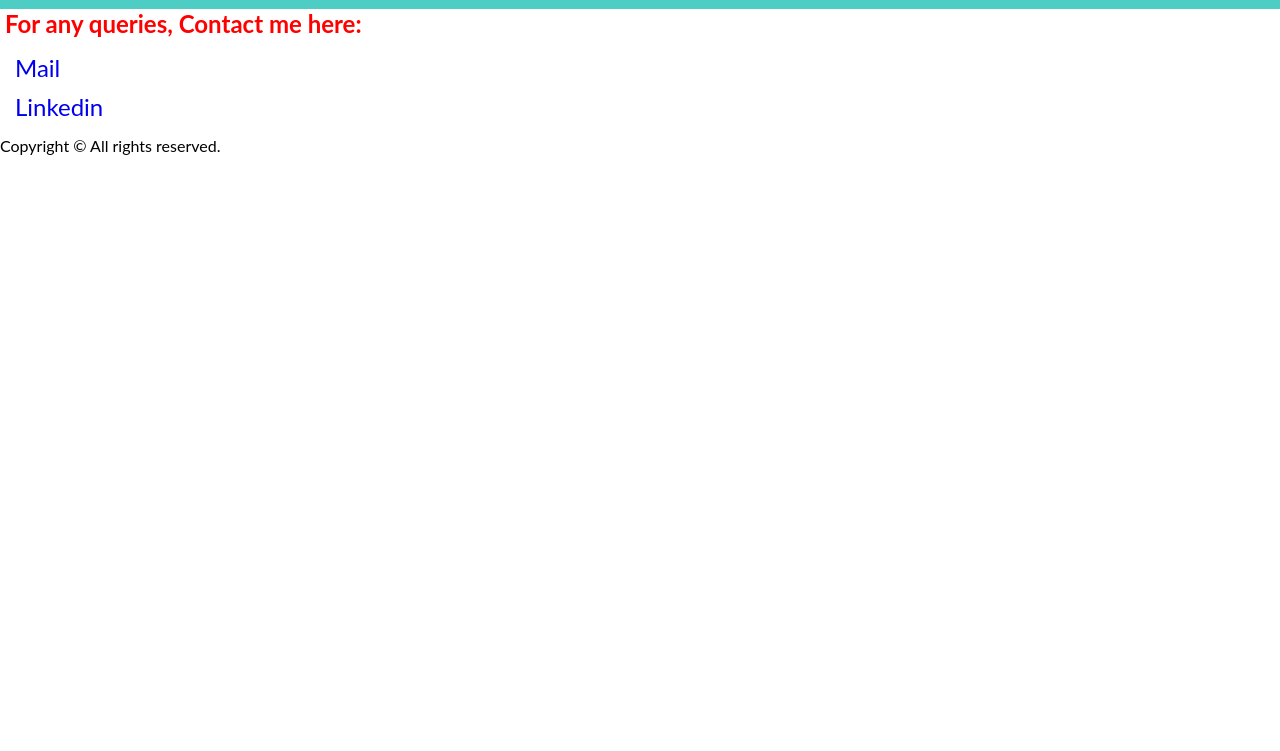
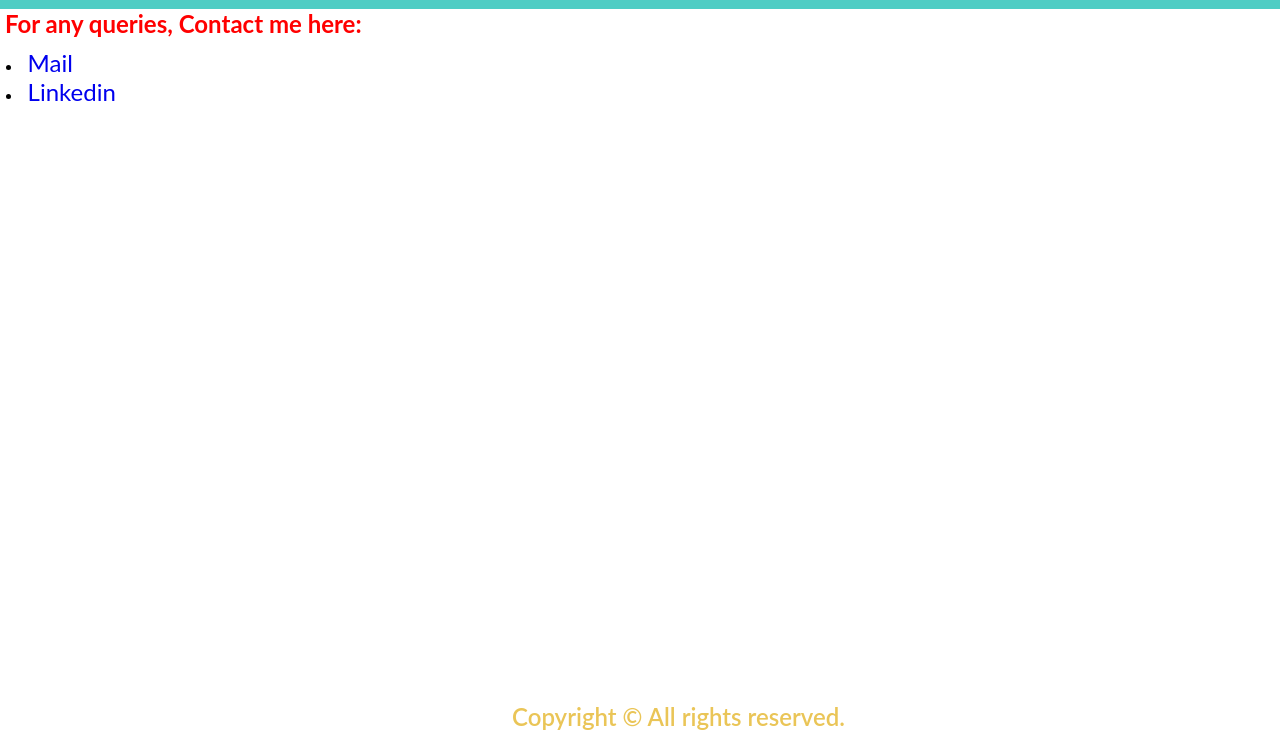
Before and after one commit to shashankbaheti8/Currency-Convertor, a plain HTML site: page contact.html in a window 1280 px wide. Shown: the part 49-800 px from the top of the page. Drawn offline with Linux system fonts and the light colour scheme.

Commit message:
final commit

```diff
--- a/about.css
+++ b/about.css
@@ -74,6 +74,17 @@ h1{
 }
 
 
+footer{
+    color: #eac557;
+    margin: 20px 0;
+    font-size: 24px;
+    font-weight: 600;
+    position: absolute;
+    bottom: 0;
+
+}
+
+
 /* Responsiveness */
 @media (max-width: 700px) {
 
--- a/contact.css
+++ b/contact.css
@@ -56,10 +56,30 @@ h2{
     flex-direction: column;
 }
 
+.link ul {
+    list-style: disc;
+    padding-left: 1%;
+}
+
 .link a{
     margin: 5px;
     text-decoration: none;
     font-size: 24px;
+}
+
+.link a:hover{
+    text-decoration: underline;
+}
+
+footer{
+    color: #eac557;
+    margin: 20px 0;
+    text-align: center;
+    font-size: 24px;
+    font-weight: 600;
+    position: absolute;
+    bottom: 0;
+    left: 40%;
 }
 
 
@@ -94,6 +114,7 @@ h2{
     }
 }
 
+
 @media (max-width: 350px){
     nav ul {
         display: flex;
--- a/contact.html
+++ b/contact.html
@@ -21,8 +21,10 @@
     <div class="container">
       <h2>For any queries, Contact me here:</h2>
       <div class="link">
-        <a href="mailto: shashankbaheti8@gmail.com">Mail</a>
-        <a href="www.linkedin.com/in/shashankbaheti8">Linkedin</a>
+        <ul>
+          <li><a href="mailto: shashankbaheti8@gmail.com">Mail</a></li>
+          <li><a href="www.linkedin.com/in/shashankbaheti8">Linkedin</a></li>
+        </ul>
       </div>
     </div>
 
--- a/style.css
+++ b/style.css
@@ -49,7 +49,7 @@ nav li a:hover{
 .container{
     max-width: 100vw;
     padding-top: 10px;
-    background-color: #91a691;
+    background-color: #e5ebe5;
     min-height: 100%;
     font-family: 'Roboto Slab', serif;
 }
```
